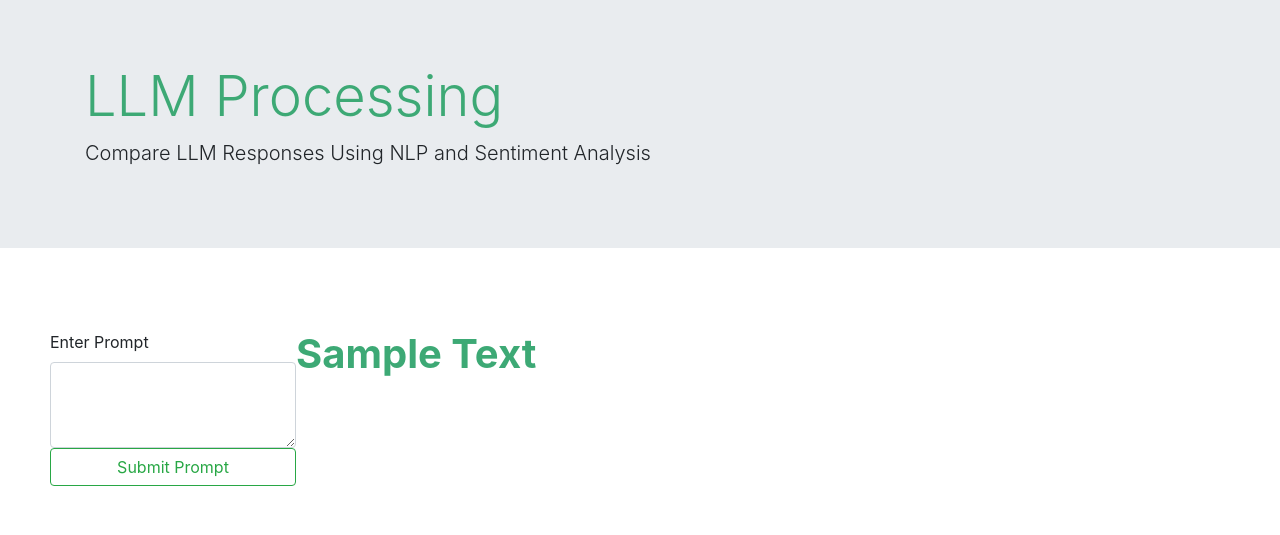
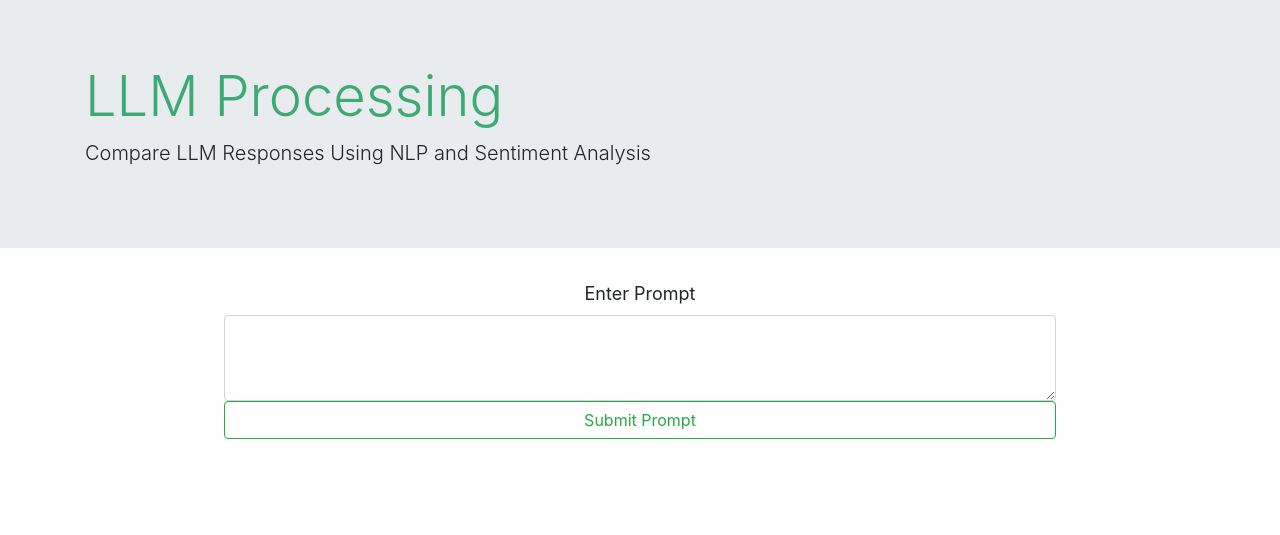
Before and after one commit to khinzen/final-project, a Flask app: page / in a window 1280 px wide. Shown: the part 57-592 px from the top of the page. Run offline with Flask 3, Linux system fonts and the light colour scheme.

Commit message:
editing webpage
creating new results page with placeholder sample text

```diff
--- a/app.py
+++ b/app.py
@@ -9,3 +9,7 @@ def hello():
 @app.route('/index')
 def index():
     return render_template('index.html')
+
+@app.route('/result')
+def result():
+    return render_template('result.html')
--- a/static/styles/main.css
+++ b/static/styles/main.css
@@ -10,3 +10,31 @@ h1 {
     padding-bottom: 50px;
     padding-left: 50px;
     }
+
+.left-content {
+    display: flex;
+    padding-top: 20px;
+    padding-right: 10px;
+    padding-bottom: 10px;
+    padding-left: 20px;
+    width: 40%
+    }
+
+.right-content {
+    display: flex;
+    padding-top: 20px;
+    padding-right: 10px;
+    padding-bottom: 10px;
+    padding-left: 20px;
+    width: 55%
+    }
+
+#inputform {
+    width: 65%;
+    margin: auto
+}
+
+#prompt {
+    text-align: center;
+    font-size: large;
+}
--- a/templates/home.html
+++ b/templates/home.html
@@ -7,16 +7,13 @@
       <p class="lead">Compare LLM Responses Using NLP and Sentiment Analysis</p>
     </div>
 </div>
-<div class="flex-container">
-    <div class="left-content">
+<div id="inputform">
     <form action="/home" method="get">
+        <div id="prompt">
         <label>Enter Prompt</label>
+        </div>
         <textarea class="form-control" id="exampleFormControlTextarea1" rows="3"></textarea>
         <button type="button" class="btn btn-outline-success btn-block">Submit Prompt</button>
     </form>
-    </div>
-    <div class="right-content">
-        <h1>Sample Text</h1>
-    </div>
 </div>
 {% endblock %}
```
Also changed, not shown: templates/result.html (added, +22 -0 lines).
